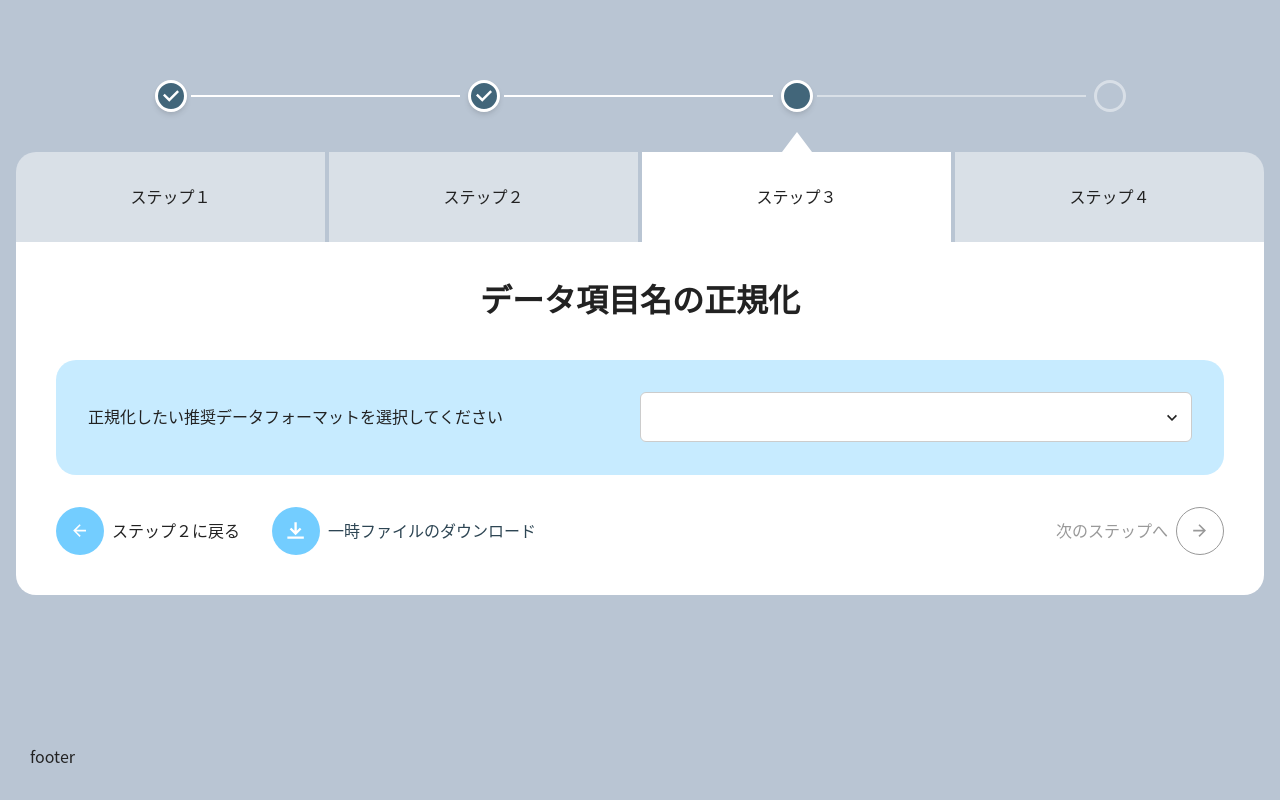
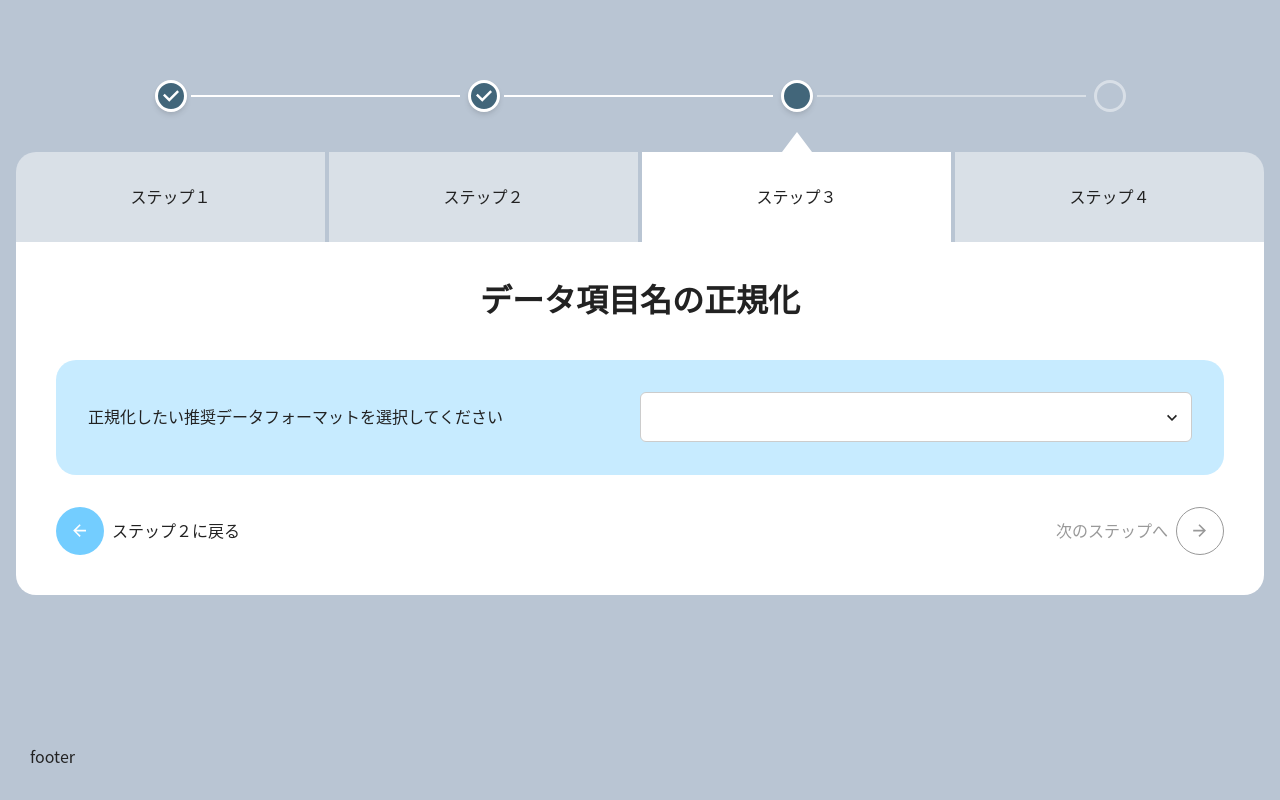
Before and after one commit to codeforjapan/OpenDataTools, a React (Create React App) app in the folder webclient/: page /1/normalize-label in a window 1280 px wide. Built offline with nearby package versions, Linux system fonts and the light colour scheme.

Commit message:
一時ファイルダウンロードボタンの表示条件を修正

```diff
--- a/webclient/src/features/normalize-label/routes/NormalizeLabel.tsx
+++ b/webclient/src/features/normalize-label/routes/NormalizeLabel.tsx
@@ -101,7 +101,7 @@ export const NormalizeLabel: FC = () => {
             >
               ステップ２に戻る
             </OstNavLink>
-            {isCheckFinished && (
+            {isFormatSelected && isCheckFinished && (
               <OstButton
                 view="skeleton"
                 size="L"
```
